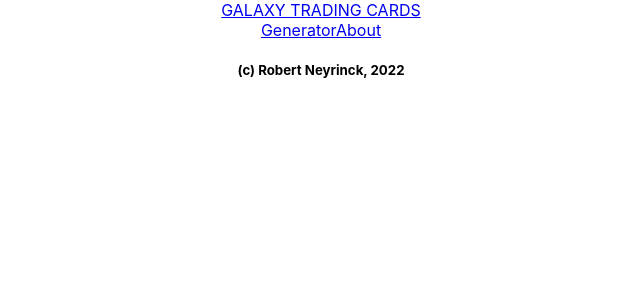
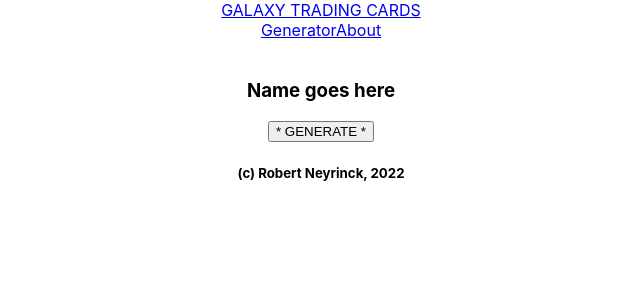
Before and after one commit to rneyrinck/Project-2, a React (Create React App) app in the folder galaxy-trading-cards/: page / in a window 1280 px wide. Shown: the top 300 px of the page, without its empty margins (319-959 px from the left). Built offline with nearby package versions, Linux system fonts and the light colour scheme.

Commit message:
finished file structure, got links between generator(home) and about working through my architecture -> moving on to work with API

```diff
--- a/galaxy-trading-cards/src/App.js
+++ b/galaxy-trading-cards/src/App.js
@@ -1,6 +1,8 @@
 
 import './App.css';
 import Footer from './footer/footer';
+import GalaxyCard from './galaxyCard/galaxyCard';
+import Generator from './generator/generator';
 import Header from './header/header';
 import Main from './main/main';
 
--- a/galaxy-trading-cards/src/header/header.js
+++ b/galaxy-trading-cards/src/header/header.js
@@ -1,13 +1,18 @@
 import {Link} from 'react-router-dom'
+import { Route, Routes } from "react-router";
+import Generator from '../generator/generator';
+import About from '../about/about';
+
 const Header = () => {
   return (
     <header>
-        <Link to="/Generator">GALAXY TRADING CARDS</Link>
+        <Link to="/">GALAXY TRADING CARDS</Link>
       <nav>
         {/* make these links into a hamburger, onclick display */}
-        <Link to="/Generator">Generator</Link>
+        <Link to="/">Generator</Link>
         <Link to="/About">About</Link>
       </nav>
+
     </header>
   );
 };
--- a/galaxy-trading-cards/src/main/main.js
+++ b/galaxy-trading-cards/src/main/main.js
@@ -5,10 +5,12 @@ import Generator from "../generator/generator";
 const Main = () => {
   return (
     <main>
-      <Routes>
-        <Route to="/Generator" element={<Generator/>} />
-        <Route to="/About" element={<About/>} />
+
+       <Routes>
+        <Route path="/" element={<Generator/>}/>
+        <Route path='/About' element={<About/>}/>
       </Routes>
+
     </main>
   );
 };
```
Also changed, not shown: 1 other file (tests, documents, lock files or other folders).
